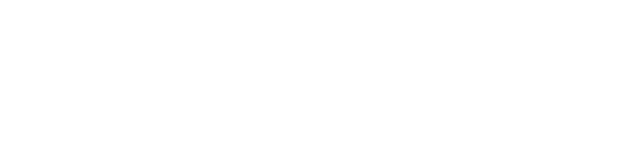
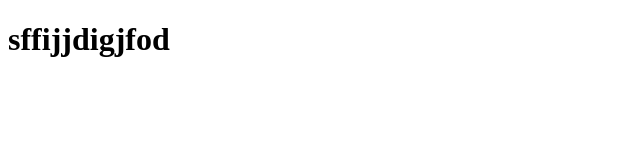
Before and after one commit to ashwinsapkale65/demorepo, a plain HTML site: page index.html in a window 1280 px wide. Shown: the whole page, without its empty margins (0-640 px from the left). Drawn offline with Linux system fonts and the light colour scheme.

Commit message:
first commitdfgdgsfdfddsfdgg

```diff
--- a/index.html
+++ b/index.html
@@ -7,6 +7,6 @@
     <title>Document</title>
 </head>
 <body>
-
+    <h1>sffijjdigjfod</h1>
 </body>
 </html>
```
